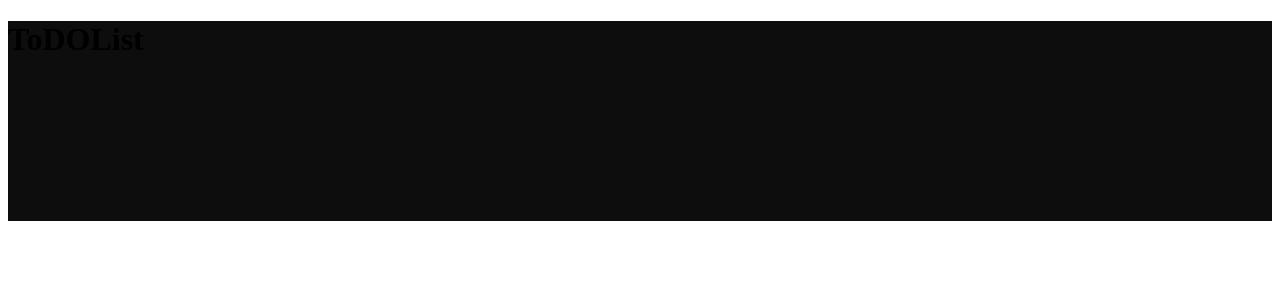
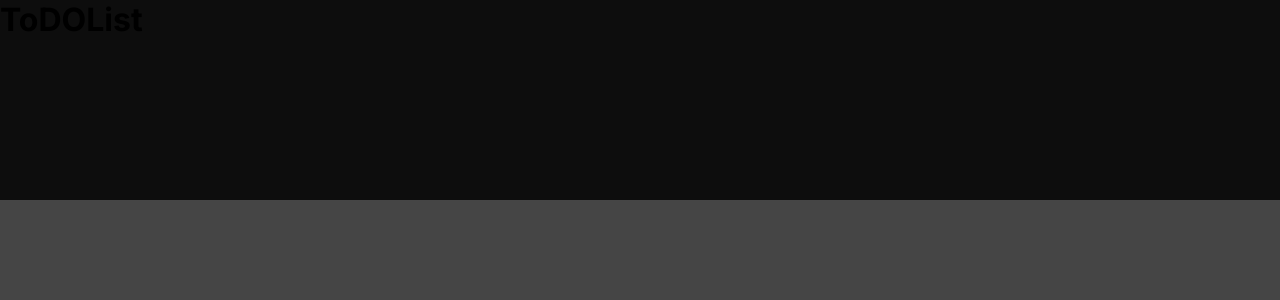
Before and after one commit to felipedev01/Gerenciador-de-Tarefas, a React (Vite) app: page / in a window 1280 px wide. Shown: the top 300 px of the page. Built offline with nearby package versions, Linux system fonts and the light colour scheme.

Commit message:
CSS global definido

```diff
--- a/index.html
+++ b/index.html
@@ -2,7 +2,11 @@
 <html lang="en">
   <head>
     <meta charset="UTF-8" />
+    <link rel="preconnect" href="https://fonts.googleapis.com"/>
+    <link rel="preconnect" href="https://fonts.gstatic.com" crossorigin/>
     <meta name="viewport" content="width=device-width, initial-scale=1.0" />
+
+    <link href="https://fonts.googleapis.com/css2?family=Inter:wght@400;700&family=Josefin+Sans:wght@300&family=Oswald:wght@400;700&display=swap" rel="stylesheet"/>
     <title>Vite App</title>
   </head>
   <body>
--- a/src/App.jsx
+++ b/src/App.jsx
@@ -1,5 +1,5 @@
 import {Header} from './Componentes/Header'
-
+import './Global.css'
 
  export function App() {
  return(
--- /dev/null
+++ b/src/Global.css
@@ -0,0 +1,34 @@
+:root{
+--gray-100:#F2F2F2;
+--gray-200:#D9D9D9;
+--gray-300:#808080;
+--gray-400:#333333;
+--gray-500:#262626;
+--gray-600:#1A1A1A;
+--gray-700:#0D0D0D;
+--gray-800:#454545;
+--purple-100:#8284FA;
+--purpleDark-100:#5E60CE;
+
+--blue-100:#4EA8DE;
+--blueDark-100:#1E6F9F;
+
+--Danger-100:#E25858;
+
+
+}
+
+*{
+    margin:0;
+    padding:0;
+    box-sizing:border-box;
+}
+body{
+    background:var(--gray-800);
+    -webkit-font-smoothing:antialiased;
+}
+body,input,textarea,button{
+    font-family:'Inter',sans-serif;
+    font-weight:400;
+    font-size:1rem;
+}
```
